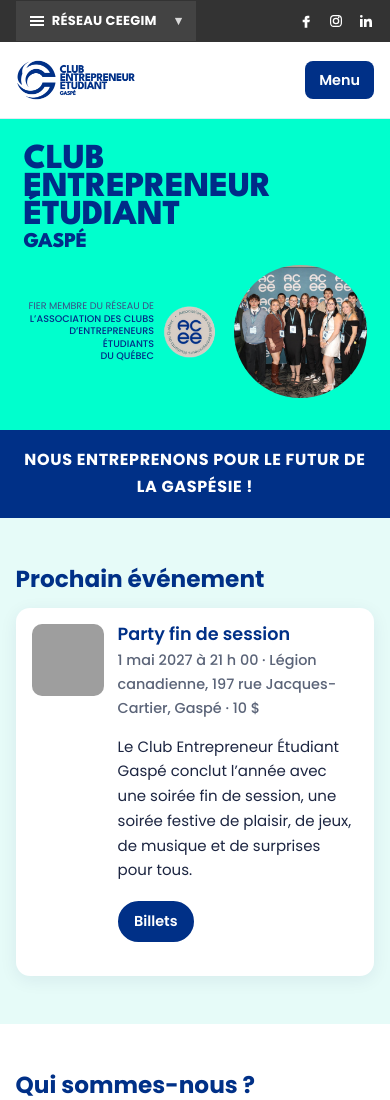
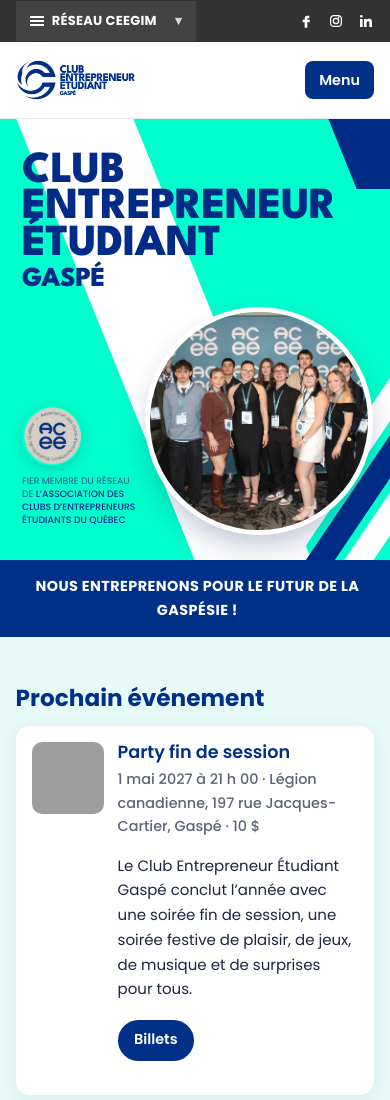
Before and after one commit to adamnormand/com-ceeg, a plain HTML site: page index.html in a window 390 px wide. Shown: the top 1100 px of the page. Drawn offline with Linux system fonts and the light colour scheme; grey boxes are pictures that could not be loaded.

Commit message:
Mobile home banner: diagonal shapes, stripes behind photo, tidier layout
Co-Authored-By: Claude Opus 5.5 <noreply@anthropic.com>
Claude-Session: https://claude.ai/code/session_01VjCD9fNEP6Z6yDJgxiWqAd

```diff
--- a/assets/site.css
+++ b/assets/site.css
@@ -63,16 +63,26 @@ nav a:hover,nav a.active{color:var(--navy)}
 .acee img{width:6.3cqw;height:auto;border-radius:50%}
 .hero-photo{position:absolute;left:68.8cqw;top:2.5cqw;width:17.4cqw;height:17.4cqw;border-radius:50%;object-fit:cover;object-position:48% 40%}
 @media (max-width:760px){
- .hero-box{aspect-ratio:auto;padding:28px 6vw 32px;display:grid;grid-template-columns:1fr auto;gap:14px 18px;align-items:center}
- .hero-art polygon:first-of-type{transform:translateX(-80px)}
- .hero-art g{display:none}
+ .home-hero{position:relative}
+ .hero-art{display:none}
+ /* white band and navy block, leaning like the desktop shapes */
+ .home-hero:before{content:"";position:absolute;left:4%;top:0;width:30%;height:100%;background:#fff;transform:skewX(22deg);transform-origin:top left}
+ .home-hero:after{content:"";position:absolute;right:-6%;top:0;width:22%;height:16%;background:#002c88;transform:skewX(22deg);transform-origin:top left}
+ .hero-box{position:relative;z-index:1;aspect-ratio:auto;max-width:none;padding:36px 22px 30px;display:grid;grid-template-columns:1fr auto;grid-template-areas:"h h" "a p";gap:20px 12px;align-items:end}
+ /* stripes behind the photo */
+ .hero-box:after{content:"";position:absolute;z-index:-1;right:30vw;bottom:-30px;width:24px;height:92vw;border-radius:99px;background:#fff;transform:rotate(34deg);transform-origin:bottom center;box-shadow:32px 0 0 #002c88,64px 0 0 #fff}
  .home-hero h1,.acee,.hero-photo{position:relative;left:auto;right:auto;top:auto}
- .home-hero h1{font-size:clamp(1.8rem,9vw,2.6rem);grid-column:1/-1}
- .acee{grid-column:1;gap:8px}.acee p{font-size:.6rem}.acee img{width:54px}
- .hero-photo{width:34vw;height:34vw;grid-column:2;grid-row:2}
+ .home-hero h1{grid-area:h;font-size:min(11.4vw,3.6rem);line-height:.82}
+ .home-hero h1 span{font-size:.62em;margin-top:.22em}
+ .acee{grid-area:a;flex-direction:column;align-items:flex-start;gap:8px;margin:0 0 4px}
+ .acee img{width:60px;order:-1;box-shadow:0 4px 14px rgba(0,32,92,.18)}
+ .acee p{text-align:left;font-size:.58rem;line-height:1.4;max-width:24ch}
+ .acee p br{display:none}
+ .hero-photo{grid-area:p;justify-self:end;width:min(56vw,300px);height:min(56vw,300px);box-shadow:0 0 0 5px #fff,0 14px 30px rgba(0,32,92,.28)}
 }
 .tagline{background:var(--navy);color:#fff;text-align:center;font-weight:700;text-transform:uppercase;letter-spacing:.04em;padding:1.1em 0;font-size:clamp(1rem,2vw,1.3rem)}
 .next{background:var(--aqua-soft)}
+@media (max-width:760px){.tagline{font-size:.9rem;letter-spacing:.03em;padding:1em 18px}}
 .grid2{display:grid;grid-template-columns:1.1fr .9fr;gap:clamp(24px,5vw,64px);align-items:center}
 .grid3{display:grid;grid-template-columns:1fr .8fr 1fr;gap:clamp(24px,4vw,48px);align-items:start}
 .stack{display:grid;gap:16px}.stack img{border-radius:var(--r);width:100%;aspect-ratio:4/3;object-fit:cover}
```
Also changed, not shown: index.html (+1 -1 lines), 1 other file.
